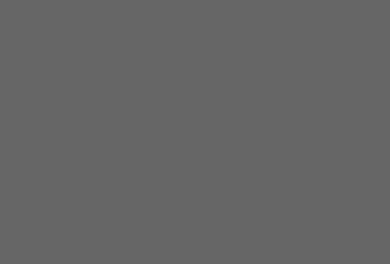
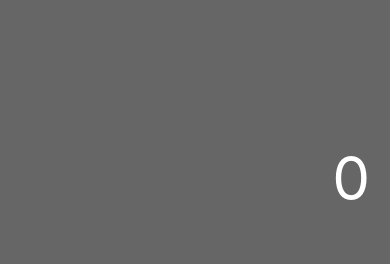
Before and after one commit to matheuspaz/react-native-calculator, a React Native app: screen / in a window 390 px wide. Shown: the top 264 px of the page. Built offline with nearby package versions, Linux system fonts and the light colour scheme.

Commit message:
Fix display prop name

```diff
--- a/src/components/Display.js
+++ b/src/components/Display.js
@@ -19,7 +19,7 @@ export default props => {
   return (
     <View style={styles.display}>
       <Text style={styles.displayValue} numberOfLines={1}>
-        {props.label}
+        {props.value}
       </Text>
     </View>
   );
```
